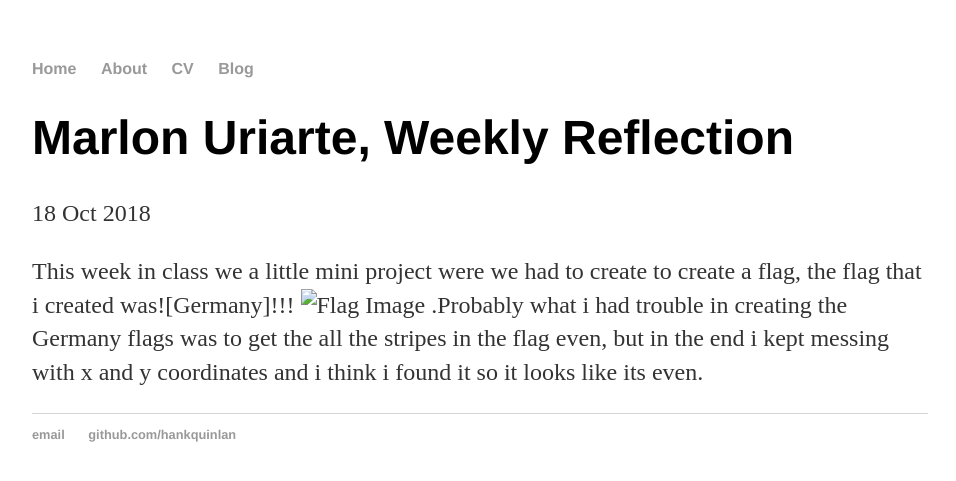
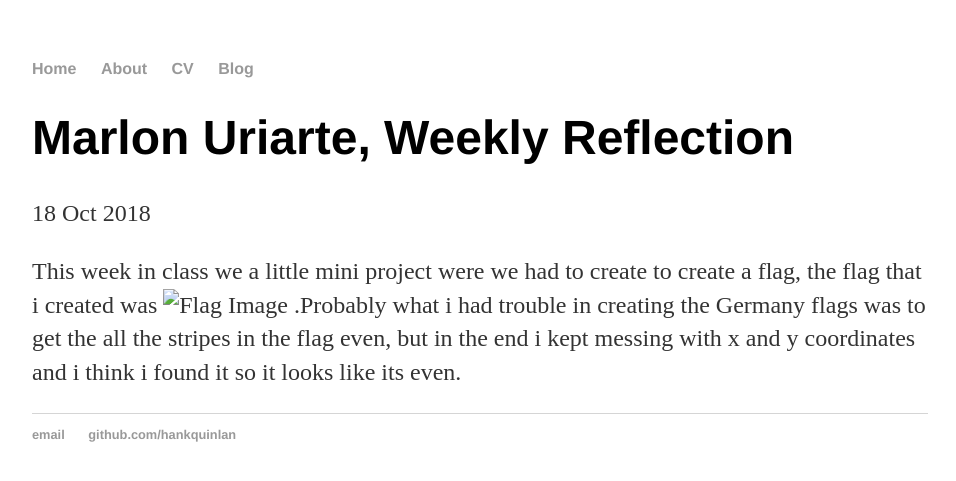
Before and after one commit to marlonu9032/marlonu9032.github.io, a Jekyll site: the page built from _posts/2018-10-18-Marlon-Uriarte-Weekly-Reflection.md, in a window 1280 px wide. Shown: the top 481 px of the page, without its empty margins (160-1116 px from the left). Built offline with Jekyll 4.4.1, drawn with Linux system fonts in a browser that asks for light colours; a file with an impossible date is left out.

Commit message:
Update 2018-10-18-Marlon-Uriarte-Weekly-Reflection.md

```diff
--- a/_posts/2018-10-18-Marlon-Uriarte-Weekly-Reflection.md
+++ b/_posts/2018-10-18-Marlon-Uriarte-Weekly-Reflection.md
@@ -5,7 +5,7 @@ date: 2018-10-18
 ---
 
 
-This week in class we a little mini project were we had to create to create a flag, the flag that i created was![Germany]!!!
+This week in class we a little mini project were we had to create to create a flag, the flag that i created was
 ![Flag Image](images/Germany.png)
 .Probably what i had trouble in creating the Germany flags was to get the all the stripes in the flag even, but in the end i kept messing with x and y coordinates
 and i think i found it so it looks like its even.
```
